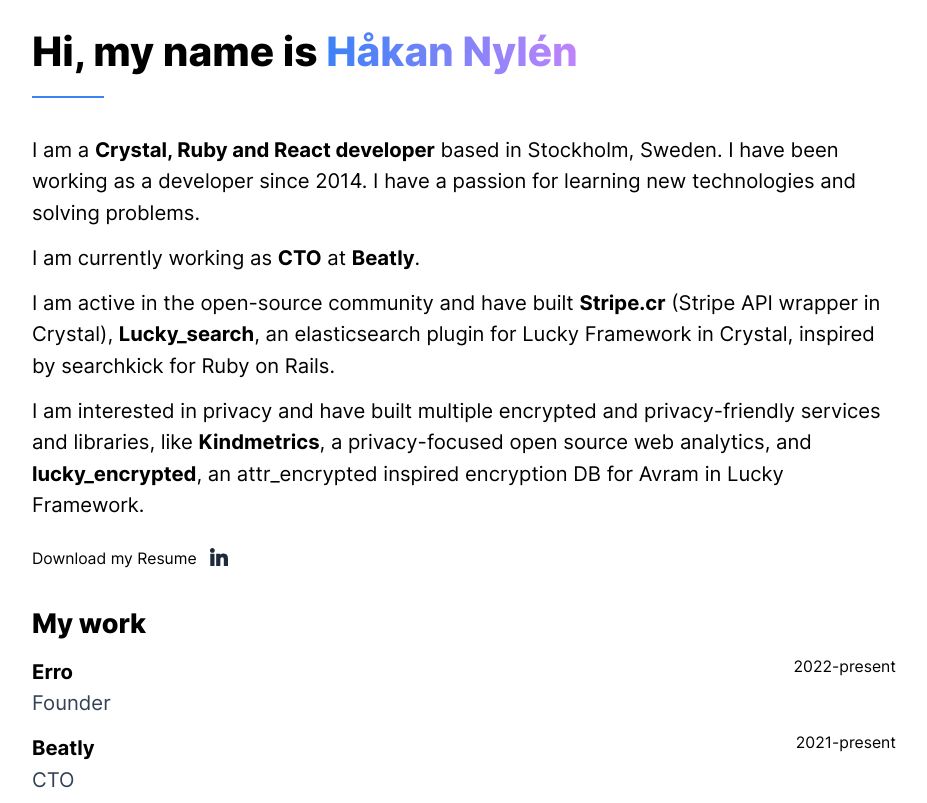
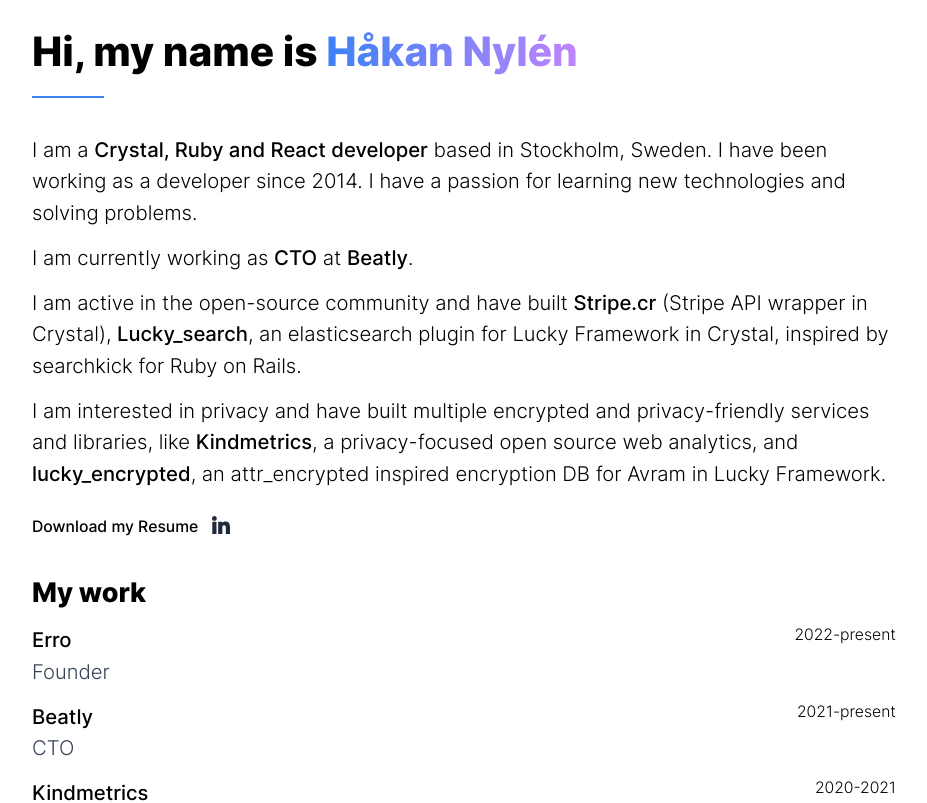
Before and after one commit to confact/portfolio, a Next.js app: page / in a window 1280 px wide. Shown: the top 803 px of the page, without its empty margins (176-1103 px from the left). Built offline with nearby package versions, Linux system fonts and the light colour scheme.

Commit message:
cleaned the text css a bit

```diff
--- a/components/work/style.module.scss
+++ b/components/work/style.module.scss
@@ -2,7 +2,7 @@
   @apply flex flex-col gap-1;
 
   .company {
-    @apply text-lg font-bold;
+    @apply text-lg font-medium;
   }
 
   .position {
--- a/pages/index.js
+++ b/pages/index.js
@@ -12,21 +12,21 @@
         <link rel="icon" href="/favicon.ico" />
       </Head>
 
-      <main className="px-3 md:px-0 max-w-3xl mx-auto py-6">
+      <main className="px-3 md:px-0 max-w-3xl mx-auto py-6 font-light">
         <div>
           <h1>Hi, my name is <span className={styles.gradient_text}>Håkan Nylén</span></h1>
           <div className={styles.header_border}/>
         </div>
         <div className="flex flex-col gap-3">
-          <p>I am a <span className="font-bold">Crystal, Ruby and React developer</span> based in Stockholm, Sweden. I have been working as a developer since 2014. I have a passion for learning new technologies and solving problems.</p>
-          <p>I am currently working as <span className="font-bold">CTO</span> at <strong>Beatly</strong>.</p>
-          <p>I am active in the open-source community and have built <a href="https://github.com/confact/stripe.cr" className="font-bold hover:underline">Stripe.cr</a> (Stripe API wrapper in Crystal), <a href="https://github.com/confact/lucky_search" className="font-bold hover:underline">Lucky_search</a>, an elasticsearch plugin for Lucky Framework in Crystal, inspired by searchkick for Ruby on Rails.</p>
-          <p>I am interested in privacy and have built multiple encrypted and privacy-friendly services and libraries, like <a href="https://github.com/kindmetrics/kindmetrics" className="font-bold hover:underline">Kindmetrics</a>, a privacy-focused open source web analytics, and <strong>lucky_encrypted</strong>, an attr_encrypted inspired encryption DB for Avram in Lucky Framework.</p>
+          <p>I am a <span className="font-medium">Crystal, Ruby and React developer</span> based in Stockholm, Sweden. I have been working as a developer since 2014. I have a passion for learning new technologies and solving problems.</p>
+          <p>I am currently working as <span className="font-medium">CTO</span> at <strong className="font-medium">Beatly</strong>.</p>
+          <p>I am active in the open-source community and have built <a href="https://github.com/confact/stripe.cr" className="font-medium hover:underline">Stripe.cr</a> (Stripe API wrapper in Crystal), <a href="https://github.com/confact/lucky_search" className="font-medium hover:underline">Lucky_search</a>, an elasticsearch plugin for Lucky Framework in Crystal, inspired by searchkick for Ruby on Rails.</p>
+          <p>I am interested in privacy and have built multiple encrypted and privacy-friendly services and libraries, like <a href="https://github.com/kindmetrics/kindmetrics" className="font-medium hover:underline">Kindmetrics</a>, a privacy-focused open source web analytics, and <strong className="font-medium">lucky_encrypted</strong>, an attr_encrypted inspired encryption DB for Avram in Lucky Framework.</p>
 
         </div>
 
         <div className="mt-6 text-sm flex flex-row gap-3">
-          <a href="/resume.pdf" target="_blank" rel="noopener noreferrer" className="hover:underline">Download my Resume</a> <a href="https://www.linkedin.com/in/hakannylen" alt="Visit my linkedin"><svg
+          <a href="/resume.pdf" target="_blank" rel="noopener noreferrer" className="font-medium hover:underline">Download my Resume</a> <a href="https://www.linkedin.com/in/hakannylen" alt="Visit my linkedin"><svg
       xmlns="http://www.w3.org/2000/svg"
       x="0"
       y="0"
```
